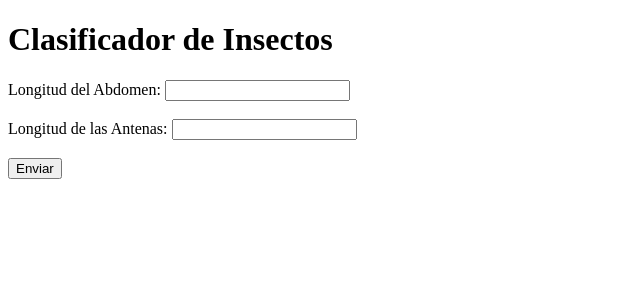
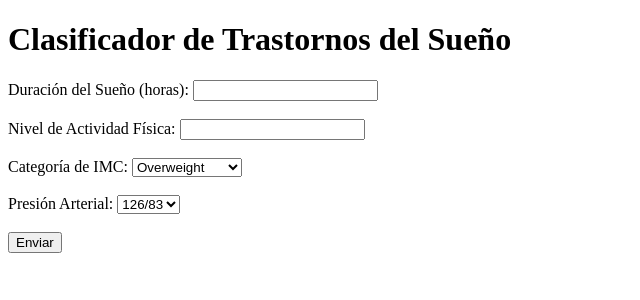
Before and after one commit to JJ1087/modeloTrastornosSue-o, a Flask app: page / in a window 1280 px wide. Shown: the top 300 px of the page, without its empty margins (0-640 px from the left). Run offline with Flask 3, Linux system fonts and the light colour scheme; parts of the project's set-up code (start-up, migrations or seed data) failed here and were passed over.

Commit message:
ajuste de formulario3

```diff
--- a/app.py
+++ b/app.py
@@ -8,9 +8,10 @@ app = Flask(__name__)
 # Configurar el registro
 logging.basicConfig(level=logging.DEBUG)
 
-# Cargar el modelo entrenado
-model = joblib.load('modelo.pkl')
-app.logger.debug('Modelo cargado correctamente.')
+# Cargar el modelo entrenado y el escalador
+model = joblib.load('modelo_transtornos_sueño.pkl')
+scaler = joblib.load('scaler.pkl')
+app.logger.debug('Modelo y escalador cargados correctamente.')
 
 @app.route('/')
 def home():
@@ -20,19 +21,42 @@ def home():
 def predict():
     try:
         # Obtener los datos enviados en el request
-        abdomen = float(request.form['abdomen'])
-        antena = float(request.form['antena'])
+        sleep_duration = float(request.form['sleep_duration'])
+        physical_activity = float(request.form['physical_activity'])
+        bmi_category = float(request.form['bmi_category'])
+        blood_pressure = float(request.form['blood_pressure'])
 
-        # Crear un DataFrame con los datos
-        data_df = pd.DataFrame([[abdomen, antena]], columns=['abdomen', 'antena'])
-        app.logger.debug(f'DataFrame creado: {data_df}')
+        # Crear un DataFrame con todas las características necesarias
+        data = {
+            'Age': [0],  # Valor predeterminado o promedio
+            'Occupation': [0],  # Valor predeterminado o promedio
+            'Sleep Duration': [sleep_duration],
+            'Quality of Sleep': [0],  # Valor predeterminado o promedio
+            'Physical Activity Level': [physical_activity],
+            'Stress Level': [0],  # Valor predeterminado o promedio
+            'BMI Category': [bmi_category],
+            'Blood Pressure': [blood_pressure],
+            'Heart Rate': [0],  # Valor predeterminado o promedio
+            'Daily Steps': [0],  # Valor predeterminado o promedio
+            'Gender_Female': [0],  # Valor predeterminado o promedio
+            'Gender_Male': [0]  # Valor predeterminado o promedio
+        }
 
-        # Realizar predicciones
-        prediction = model.predict(data_df)
-        app.logger.debug(f'Predicción: {prediction[0]}')
+        input_data = pd.DataFrame(data)
+        app.logger.debug(f'DataFrame de entrada creado: {input_data}')
+
+        # Escalar los datos de entrada
+        scaled_data = scaler.transform(input_data)
+
+        # Seleccionar solo las características usadas para el modelo
+        scaled_data_for_prediction = scaled_data[:, [2, 4, 6, 7]]  # Asegúrate de que estos índices son correctos
+
+        # Realizar la predicción con los datos escalados
+        prediccion = model.predict(scaled_data_for_prediction)
+        app.logger.debug(f'Predicción: {prediccion[0]}')
 
         # Devolver las predicciones como respuesta JSON
-        return jsonify({'categoria': prediction[0]})
+        return jsonify({'categoria': prediccion[0]})
     except Exception as e:
         app.logger.error(f'Error en la predicción: {str(e)}')
         return jsonify({'error': str(e)}), 400
--- a/templates/formulario.html
+++ b/templates/formulario.html
@@ -1,26 +1,28 @@
 <!DOCTYPE html>
 <html>
 <head>
-    <title>Clasificador de Insectos</title>
+    <title>Clasificador de Trastornos del Sueño</title>
     <script>
-        function clasificarInsecto(event) {
+        function clasificarTrastorno(event) {
             event.preventDefault();
-            const abdomen = document.getElementById('abdomen').value;
-            const antena = document.getElementById('antena').value;
+            const sleep_duration = document.getElementById('sleep_duration').value;
+            const physical_activity = document.getElementById('physical_activity').value;
+            const bmi_category = document.getElementById('bmi_category').value;
+            const blood_pressure = document.getElementById('blood_pressure').value;
 
             fetch('/predict', {
                 method: 'POST',
                 headers: {
                     'Content-Type': 'application/x-www-form-urlencoded',
                 },
-                body: `abdomen=${abdomen}&antena=${antena}`,
+                body: `sleep_duration=${sleep_duration}&physical_activity=${physical_activity}&bmi_category=${bmi_category}&blood_pressure=${blood_pressure}`,
             })
             .then(response => response.json())
             .then(data => {
                 if (data.error) {
                     document.getElementById('resultado').innerText = 'Error: ' + data.error;
                 } else {
-                    document.getElementById('resultado').innerText = 'El insecto es una ' + data.categoria;
+                    document.getElementById('resultado').innerText = 'El paciente tiene ' + data.categoria;
                 }
             })
             .catch(error => {
@@ -31,12 +33,51 @@
     </script>
 </head>
 <body>
-    <h1>Clasificador de Insectos</h1>
-    <form id="formulario" onsubmit="clasificarInsecto(event)">
-        <label for="abdomen">Longitud del Abdomen:</label>
-        <input type="text" id="abdomen" name="abdomen"><br><br>
-        <label for="antena">Longitud de las Antenas:</label>
-        <input type="text" id="antena" name="antena"><br><br>
+    <h1>Clasificador de Trastornos del Sueño</h1>
+    <form id="formulario" onsubmit="clasificarTrastorno(event)">
+        <label for="sleep_duration">Duración del Sueño (horas):</label>
+        <input type="text" id="sleep_duration" name="sleep_duration"><br><br>
+
+        <label for="physical_activity">Nivel de Actividad Física:</label>
+        <input type="text" id="physical_activity" name="physical_activity"><br><br>
+
+        <label for="bmi_category">Categoría de IMC:</label>
+        <select id="bmi_category" name="bmi_category">
+            <option value="3">Overweight</option>
+            <option value="0">Normal</option>
+            <option value="2">Obese</option>
+            <option value="1">Normal Weight</option>
+        </select><br><br>
+
+        <label for="blood_pressure">Presión Arterial:</label>
+        <select id="blood_pressure" name="blood_pressure">
+            <option value="11">126/83</option>
+            <option value="9">125/80</option>
+            <option value="22">140/90</option>
+            <option value="6">120/80</option>
+            <option value="18">132/87</option>
+            <option value="16">130/86</option>
+            <option value="2">117/76</option>
+            <option value="4">118/76</option>
+            <option value="13">128/85</option>
+            <option value="17">131/86</option>
+            <option value="12">128/84</option>
+            <option value="0">115/75</option>
+            <option value="19">135/88</option>
+            <option value="14">129/84</option>
+            <option value="15">130/85</option>
+            <option value="1">115/78</option>
+            <option value="5">119/77</option>
+            <option value="7">121/79</option>
+            <option value="10">125/82</option>
+            <option value="20">135/90</option>
+            <option value="8">122/80</option>
+            <option value="24">142/92</option>
+            <option value="23">140/95</option>
+            <option value="21">139/91</option>
+            <option value="3">118/75</option>
+        </select><br><br>
+
         <input type="submit" value="Enviar">
     </form>
     <p id="resultado"></p>
```
Also changed, not shown: 3 other files.
